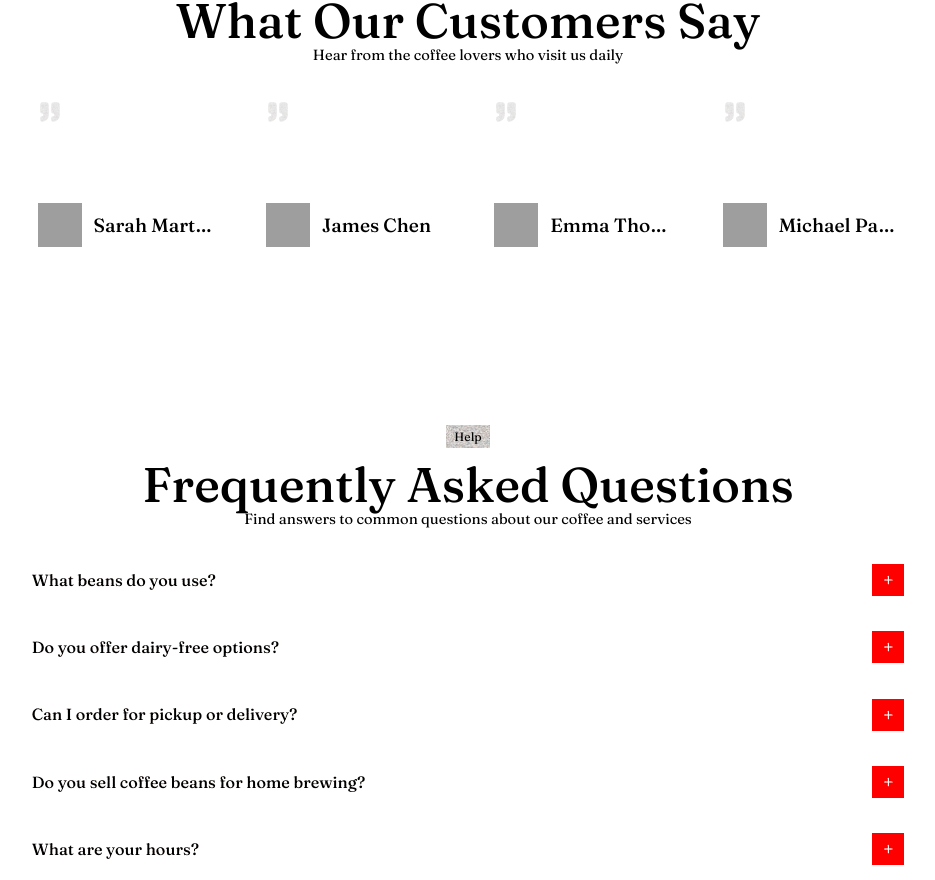
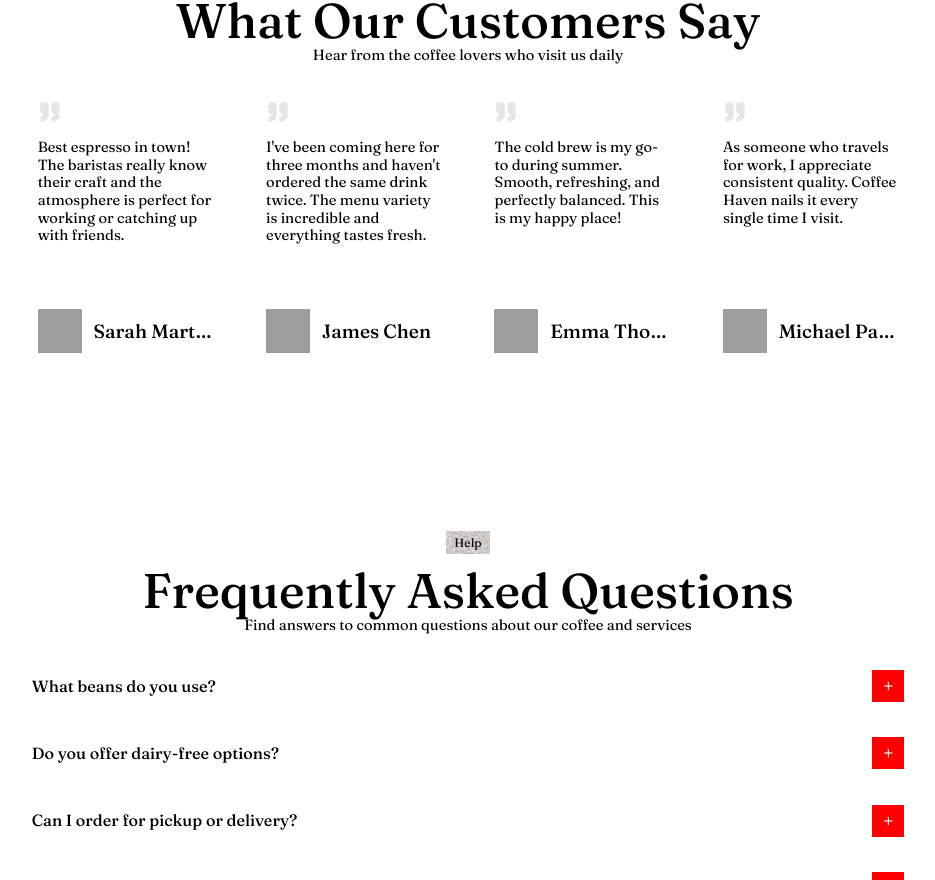
Before and after one commit to vitaleymulikacatchup/b6f78b16-7b5b-4e50-8679-3f57a003e1c1, a Next.js app: page / in a window 1280 px wide. Shown: the part 2497-3377 px from the top of the page, without its empty margins (172-1107 px from the left). Built offline with nearby package versions, Linux system fonts and the light colour scheme; grey boxes are pictures that could not be loaded.

Commit message:
Update project files

```diff
--- a/src/app/page.tsx
+++ b/src/app/page.tsx
@@ -115,7 +115,7 @@ export default function LandingPage() {
           testimonials={[
             {
               id: "1",
-              text: "Best espresso in town! The baristas really know their craft and the atmosphere is perfect for working or catching up with friends.",
+              testimonial: "Best espresso in town! The baristas really know their craft and the atmosphere is perfect for working or catching up with friends.",
               name: "Sarah Martinez",
               role: "Coffee Enthusiast",
               imageSrc: "https://webuild-dev.s3.eu-north-1.amazonaws.com/users/user_34my1kGeblbsCcwUUCcjBY9WFkg/uploaded-1765796972100-1s6frl4x.jpg",
@@ -123,7 +123,7 @@ export default function LandingPage() {
             },
             {
               id: "2",
-              text: "I've been coming here for three months and haven't ordered the same drink twice. The menu variety is incredible and everything tastes fresh.",
+              testimonial: "I've been coming here for three months and haven't ordered the same drink twice. The menu variety is incredible and everything tastes fresh.",
               name: "James Chen",
               role: "Regular Customer",
               imageSrc: "https://webuild-dev.s3.eu-north-1.amazonaws.com/users/user_34my1kGeblbsCcwUUCcjBY9WFkg/uploaded-1765796973211-0eyv1mrm.jpg",
@@ -131,7 +131,7 @@ export default function LandingPage() {
             },
             {
               id: "3",
-              text: "The cold brew is my go-to during summer. Smooth, refreshing, and perfectly balanced. This is my happy place!",
+              testimonial: "The cold brew is my go-to during summer. Smooth, refreshing, and perfectly balanced. This is my happy place!",
               name: "Emma Thompson",
               role: "Summer Visitor",
               imageSrc: "https://webuild-dev.s3.eu-north-1.amazonaws.com/users/user_34my1kGeblbsCcwUUCcjBY9WFkg/uploaded-1765796974185-m5eyx5gf.jpg",
@@ -139,7 +139,7 @@ export default function LandingPage() {
             },
             {
               id: "4",
-              text: "As someone who travels for work, I appreciate consistent quality. Coffee Haven nails it every single time I visit.",
+              testimonial: "As someone who travels for work, I appreciate consistent quality. Coffee Haven nails it every single time I visit.",
               name: "Michael Park",
               role: "Traveling Professional",
               imageSrc: "https://webuild-dev.s3.eu-north-1.amazonaws.com/users/user_34my1kGeblbsCcwUUCcjBY9WFkg/uploaded-1765796975342-jsytkvh0.jpg",
```
